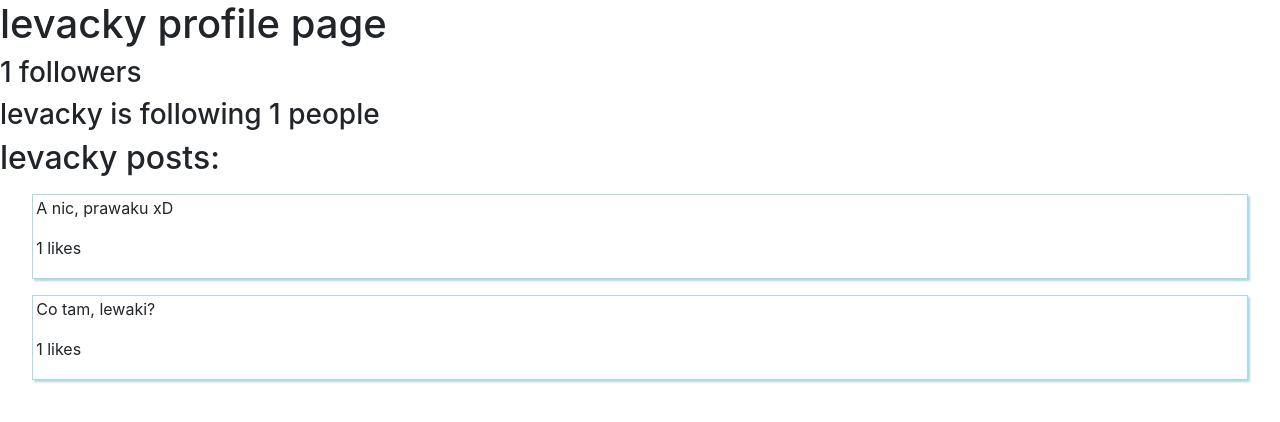
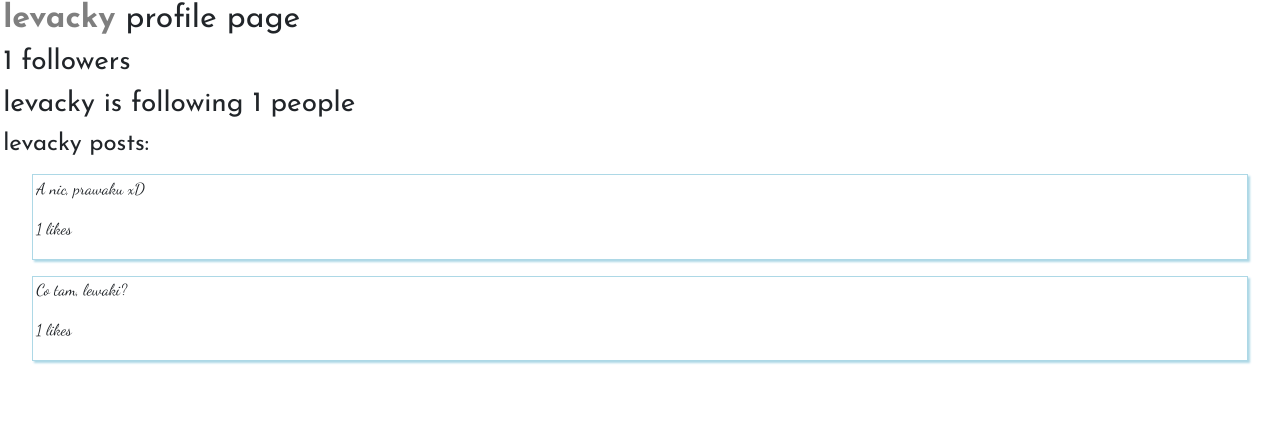
Before and after one commit to LucjaTalaga/Network-app, a Django app: page /profile/2 in a window 1280 px wide. Shown: the part 56-478 px from the top of the page. Run offline with Django 3.2, Linux system fonts and the light colour scheme; data comes from the database, SQL or seed files in the repository; both versions use the stored data as it was after the commit; some libraries are stand-ins or nearby versions.

Commit message:
css done

```diff
--- a/network/static/network/app.js
+++ b/network/static/network/app.js
@@ -81,8 +81,8 @@ function displayPost(author, text, id, csrf){
   const container = document.querySelector('.posts');
   const newPost = document.createElement('div');
   newPost.classList.add('post-container');
-  newPost.innerHTML = `<h4>${author}</h4>
-    <p>${text}</p>
+  newPost.innerHTML = `<h4 class='text'>${author}</h4>
+    <p class='text'>${text}</p>
     <p>0 likes</p>
     <form class="toggle-like">
     <input type="hidden" name="csrfmiddlewaretoken" value=${csrf}>
@@ -127,7 +127,7 @@ function followHandler(event) {
   });
 }
 
-function editButtonHandler(event) {
+async function editButtonHandler(event) {
   event.preventDefault();
   console.log(event.target);
   const csrf = event.target[0].value;
@@ -167,11 +167,11 @@ function saveEditedField(id, csrf, text){
     }).then(resp => {
         if (resp.error)
           throw new Error(resp.error);
-        else
+        else {
           console.log(resp.message);
+        }
     }).catch(err => {
         alert(err);
         console.log('Error ', err);
-        return false;
     });
 }
--- a/network/static/network/styles.css
+++ b/network/static/network/styles.css
@@ -1,3 +1,5 @@
+@import url('https://fonts.googleapis.com/css2?family=Dancing+Script&family=Josefin+Sans:wght@400;700&display=swap');
+
 .comment-box{
     max-width: 1300px;
     margin: 1rem 2rem;
@@ -11,4 +13,32 @@
 
 .post-container h4 {
     font-weight: bold;
+    color: rgba(0,0,0,.5);
 }
+
+.post-container h4 a{
+    color: rgba(0,0,0,.5);
+}
+
+.post-container h4 a:hover{
+    text-decoration: none;
+    color: black;
+}
+
+.toggle-like, .edit{
+    margin-bottom: 5px;
+}
+
+.profile {
+    margin-left: 0.2rem;
+    font-family: 'Josefin Sans', sans-serif;
+    font-weight: 400;
+}
+
+.profile strong{
+    color: rgba(0,0,0,.5);
+}
+
+.text{
+    font-family: 'Dancing Script', cursive;
+}
--- a/network/templates/network/index.html
+++ b/network/templates/network/index.html
@@ -19,8 +19,8 @@
         {% for post in posts %}
             <div class='post-container'>
                 <h4><a href="{% url 'profile' post.author.id %}">{{ post.author }}</a></h4>
-                <p>{{ post.content }}</p>
-                <p>{{ post.likes }} likes</p>
+                <p class="text">{{ post.content }}</p>
+                <p class="text">{{ post.likes }} likes</p>
                 {% if user.is_authenticated %}
                     <form class="toggle-like">
                         {% csrf_token %}
--- a/network/templates/network/profile.html
+++ b/network/templates/network/profile.html
@@ -2,10 +2,10 @@
 
 {% block body %}
 
-    <h1>{{profile}} profile page</h1>
-    <h3>{{followers}} followers</h3>
-    <h3>{{profile}} is following {{following}} people</h3>
-    <h2>{{profile}} posts:</h2>
+    <h2 class="profile"><strong>{{profile}}</strong> profile page</h2>
+    <h3 class="profile">{{followers}} followers</h3>
+    <h3 class="profile">{{profile}} is following {{following}} people</h3>
+    <h4 class="profile">{{profile}} posts:</h4>
     {% if user.is_authenticated and user != profile %}
         <form id="follow">
             {% csrf_token %}
@@ -19,8 +19,8 @@
     <section class="posts">
         {% for post in posts %}
             <div class='post-container'>
-                <p>{{ post.content }}</p>
-                <p>{{ post.likes }} likes</p>
+                <p class="text">{{ post.content }}</p>
+                <p class="text">{{ post.likes }} likes</p>
                 {% if user.is_authenticated %}
                     <form class="toggle-like">
                         {% csrf_token %}
--- a/network/views.py
+++ b/network/views.py
@@ -57,9 +57,7 @@ def edit(request):
     #getting text and post id from API and if it's not empty proceed
     content = json.loads(request.body)
     text = content.get("text")
-    print(text)
     id = content.get("id")
-    print(id)
     if len(text) > 0 and id is not None:
         user_name = request.user.username
         logged_user = User.objects.get(username=user_name)
```
Also changed, not shown: db.sqlite3.
